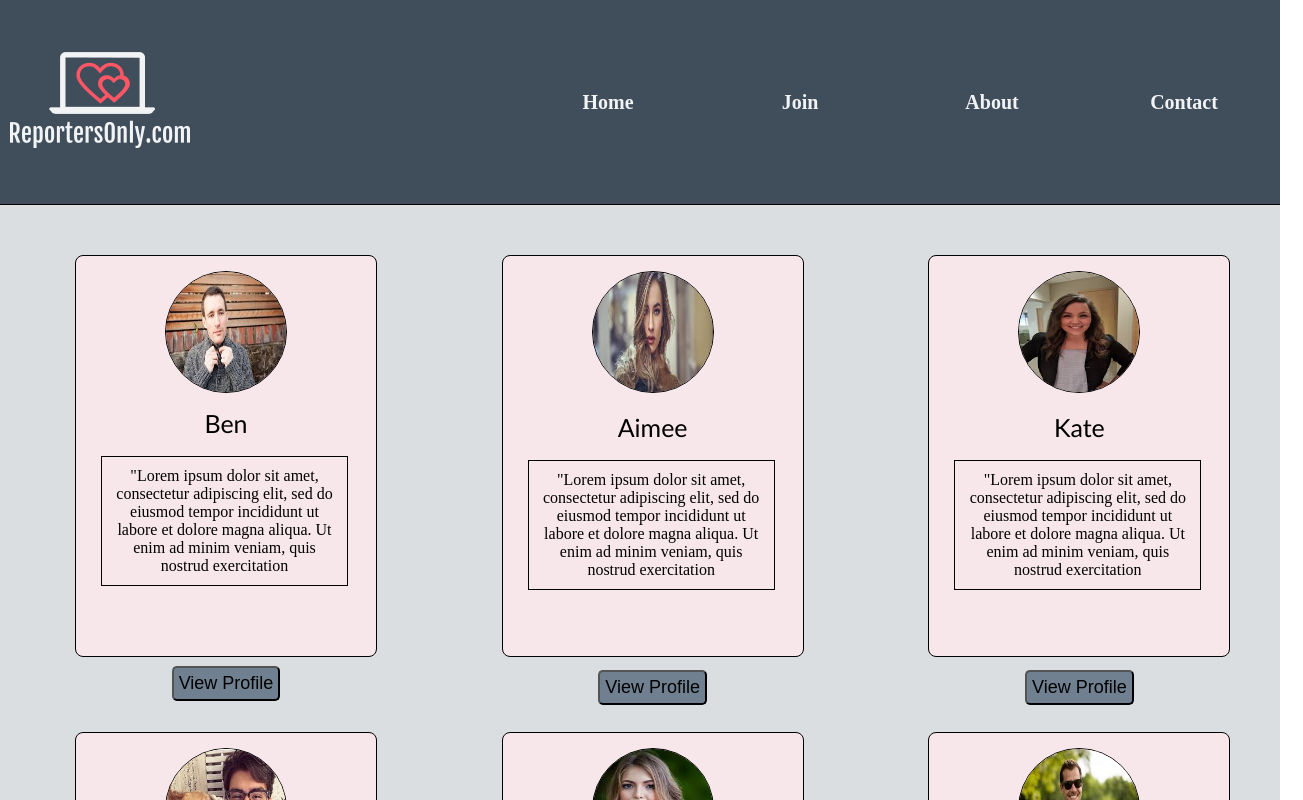
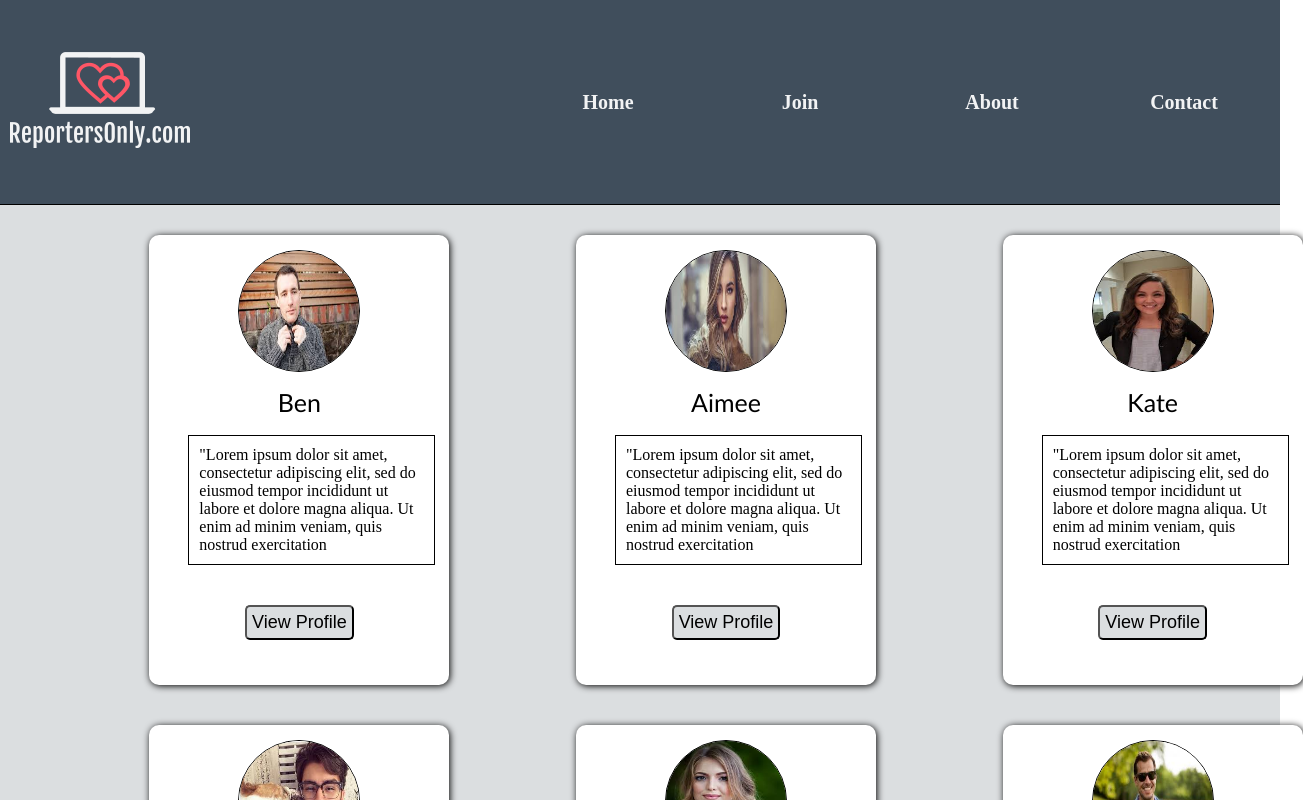
Before and after one commit to pogikeith/AppTeam2, a React (Create React App) app: page / in a window 1280 px wide. Shown: the top 800 px of the page, 1303 px wide, since content can reach past the window. Built offline with nearby package versions, Linux system fonts and the light colour scheme.

Commit message:
updated styles

```diff
--- a/src/App.css
+++ b/src/App.css
@@ -41,15 +41,19 @@ body {
 }
 
 .portfolio-item-wrapper {
-  background-color: rgb(248, 231, 234);
-  text-align: center;
   width: 300px;
-  height: 400px;
-  border: solid 1px black;
-  border-radius: 8px;
-  margin-top: 50px;
-  margin-left: 75px;
-  margin-bottom: 25px;
+  height: 450px;
+  margin: 10px;
+  margin-top: 30px;
+  border-radius: 10px;
+  overflow: hidden;
+  display: flex;
+  flex-direction: column;
+  align-items: center;
+  box-shadow: 1px 1px 7px black;
+  background-color: white;
+  margin-left: 35%;
+  object-fit: cover;
 }
 
 .photo {
@@ -79,12 +83,13 @@ body {
 }
 
 .see-more {
-  background-color: slategray;
-  margin-top: 80px;
+  background-color: #dbdee0;
+  margin-top: 40px;
   border-radius: 5px;
   font-size: 18px;
   padding: 5px;
 }
+
 .see-more:hover {
   cursor: pointer;
   background-color: rosybrown;
--- a/src/components/PortfolioItems.js
+++ b/src/components/PortfolioItems.js
@@ -162,6 +162,7 @@ const PortfolioItem = () => {
         </div>
 
         <button className="see-more">View Profile</button>
+
         <footer>....</footer>
         <footer>....</footer>
         <footer>....</footer>
```
